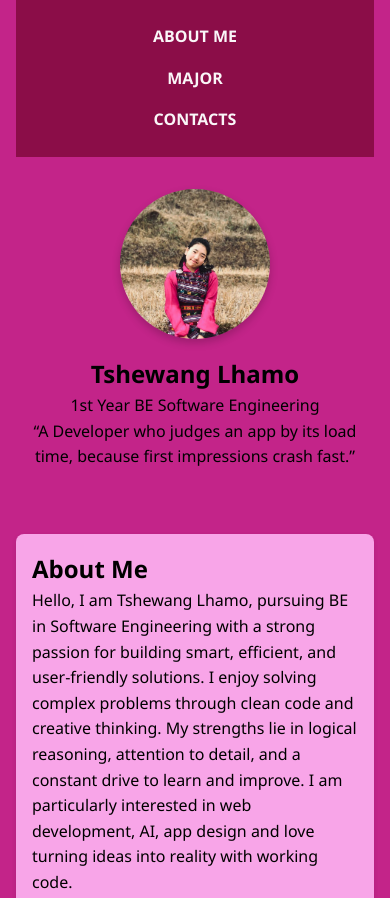
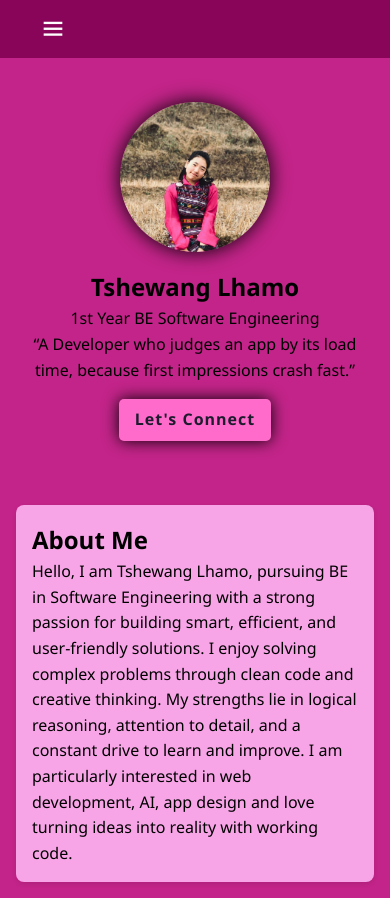
Before and after one commit to twglhamo/Profile, a plain HTML site: page index.html in a window 390 px wide. Shown: the top 898 px of the page. Drawn offline with nearby package versions, Linux system fonts and the light colour scheme.

Commit message:
Phase III

```diff
--- a/index.html
+++ b/index.html
@@ -4,112 +4,19 @@
   <meta charset="UTF-8" />
   <meta name="viewport" content="width=device-width, initial-scale=1.0" />
   <title>Tshewang Lhamo | Portfolio</title>
-  <style>
-
-    * {
-      margin: 0;
-      padding: 0;
-      box-sizing: border-box;
-    }
-
-    body {
-      font-family: 'Segoe UI', Tahoma, Geneva, Verdana, sans-serif;
-      line-height: 1.6;
-      background-color: #c32489;
-      color: #000000;
-      padding: 0 1rem;
-    }
-
-    header {
-      background-color: #8b0d48;
-      padding: 1rem 0;
-    }
-
-    nav ul {
-      display: flex;
-      justify-content: center;
-      list-style: none;
-      flex-wrap: wrap;
-    }
-
-    nav ul li {
-      margin: 0 1rem;
-    }
-
-    nav ul li a {
-      color: #faf6f8;
-      text-decoration: none;
-      font-weight: bold;
-    }
-
-    .hero {
-      text-align: center;
-      padding: 2rem 1rem;
-    }
-
-    .profile-pic {
-      width: 200px;
-      height: 200px;
-      object-fit: cover;
-      border-radius: 50%;
-      display: block;
-      margin: 0 auto 1rem;
-      box-shadow: 0 4px 8px rgba(0, 0, 0, 0.2);
-    }
-
-    .content, .career {
-      max-width: 800px;
-      margin: 2rem auto;
-      padding: 1rem;
-      background-color: #f8a5e8;
-      border-radius: 8px;
-      box-shadow: 0 2px 5px rgba(0, 0, 0, 0.1);
-    }
-
-    .majors {
-      list-style: none;
-      padding-left: 0;
-    }
-
-    .majors li {
-      margin: 0.5rem 0;
-      font-size: 1.1rem;
-    }
-
-    footer {
-      text-align: center;
-      padding: 1rem;
-      background-color: #8b0e53;
-      color: #ffeffd;
-      margin-top: 2rem;
-    }
-
-
-    @media (max-width: 600px) {
-      nav ul {
-        flex-direction: column;
-        align-items: center;
-      }
-
-      nav ul li {
-        margin: 0.5rem 0;
-      }
-
-      .profile-pic {
-        width: 150px;
-        height: 150px;
-      }
-    }
-  </style>
+  <link rel="stylesheet" href="style.css" />
+  <link
+      href="https://unpkg.com/boxicons@2.1.4/css/boxicons.min.css"
+      rel="stylesheet"
+  />
 </head>
 <body>
-  <header>
-    <nav>
-      <ul>
-        <li><a href="#about">ABOUT ME</a></li>
-        <li><a href="#major">MAJOR</a></li>
-        <li><a href="#contact">CONTACTS</a></li>
-      </ul>
+  <header class="header">
+    <i class="bx bx-menu" id="menu-icon"></i>
+    <nav class="navbar">
+      <a href="#about" class="active">About me</a>
+      <a href="#skills">Major</a>
+      <a href="#contact">Contact</a>
     </nav>
   </header>
 
@@ -120,6 +27,8 @@
     <blockquote>
       “A Developer who judges an app by its load time, because first impressions crash fast.”
     </blockquote>
+    <a href="#contact" class="cta-button">Let's Connect</a>
+  </section>
   </section>
 
   <section id="about" class="content">
@@ -162,4 +71,5 @@
     <p>© 2025 Tshewang Lhamo</p>
   </footer>
 </body>
+<script src="script.js" defer></script>
 </html>
--- /dev/null
+++ b/script.js
@@ -0,0 +1,25 @@
+const menuIcon = document.querySelector('#menu-icon');
+const navbar = document.querySelector('.navbar');
+
+menuIcon.onclick = () => {
+    navbar.classList.toggle('active');
+    // Optionally toggle a menu icon change (like from 'bx-menu' to 'bx-x')
+    menuIcon.classList.toggle('bx-x');
+  };
+
+const header = document.querySelector('.header');
+
+  // Toggle mobile menu
+  menuIcon.onclick = () => {
+    navbar.classList.toggle('active');
+    menuIcon.classList.toggle('bx-x');
+  };
+
+  // Add 'scrolled' class when scrolling down
+  window.addEventListener('scroll', () => {
+    if (window.scrollY > 50) {
+      header.classList.add('scrolled');
+    } else {
+      header.classList.remove('scrolled');
+    }
+  });
--- a/style.css
+++ b/style.css
@@ -1,7 +1,8 @@
- *{
+* {
   margin: 0;
   padding: 0;
   box-sizing: border-box;
+  scroll-behavior: smooth;
 }
 
 body {
@@ -13,25 +14,52 @@ body {
 }
 
 header {
-  background-color: #8b0d48;
-  padding: 1rem 0;
+  display: flex;
+  justify-content: space-between;
+  align-items: center;
+  background-color: #89055a;
+  justify-content: space-between;
+  align-items: center;
+  padding: 15px 10%;
+  color: #fff;
+  position: fixed; /* makes it stick */
+  top: 0;
+  left: 0;
+  width: 100%;
+  z-index: 1000; /* ensures it stays above other elements */
+  transition: background 0.3s, box-shadow 0.3s;
 }
 
-nav ul {
-  display: flex;
-  justify-content: center;
-  list-style: none;
-  flex-wrap: wrap;
+.header.scrolled {
+  background: #222;
+  box-shadow: 0 2px 10px rgba(0, 0, 0, 0.3);
 }
 
-nav ul li {
-  margin: 0 1rem;
+.navbar a {
+  color: #fff;
+  text-decoration: none;
+  margin-left: 20px;
+  font-weight: bold;
 }
 
-nav ul li a {
-  color: #faf6f8;
-  text-decoration: none;
-  font-weight: bold;
+.navbar a:hover {
+  color: pink;
+}
+
+body {
+  padding-top: 70px; /* roughly equal to header height */
+}
+
+nav{
+  display: flex;
+  align-items: center;
+  gap: 30px;
+}
+
+#menu-icon {
+  font-size: 28px;
+  cursor: pointer;
+  display: none;
 }
 
 .hero {
@@ -46,7 +74,25 @@ nav ul li a {
   border-radius: 50%;
   display: block;
   margin: 0 auto 1rem;
-  box-shadow: 0 4px 8px rgba(0, 0, 0, 0.2);
+  box-shadow: 0 0 20px black;
+}
+
+.cta-button {
+  display: inline-block;
+  margin-top: 1rem;
+  padding: 0.5rem 1rem;
+  background-color: #ff6bcb;
+  color: #1e1b2e;
+  border-radius: 5px;
+  text-decoration: none;
+  font-weight: bold;
+  box-shadow: 0 0 1rem black;
+  letter-spacing: 1px;
+  font-weight: 600;
+  transition: .3s ease;
+}
+.cta-button:hover {
+  box-shadow: none;
 }
 
 .content, .career {
@@ -91,3 +137,33 @@ footer {
     height: 150px;
   }
 }
+
+@media (max-width: 768px) {
+    .navbar {
+    display: none;
+    position: absolute;
+    top: 60px;
+    left: 0;
+    width: 100%;
+    background: rgb(71, 67, 67);
+    flex-direction: column;
+    text-align: center;
+  }
+
+  .navbar a {
+    margin: 15px 0;
+    display: block;
+  }
+
+  .navbar a:hover {
+    color: pink;
+  }
+
+  .navbar.active {
+    display: flex;
+  }
+
+  #menu-icon {
+    display: block;
+  }
+}
```
